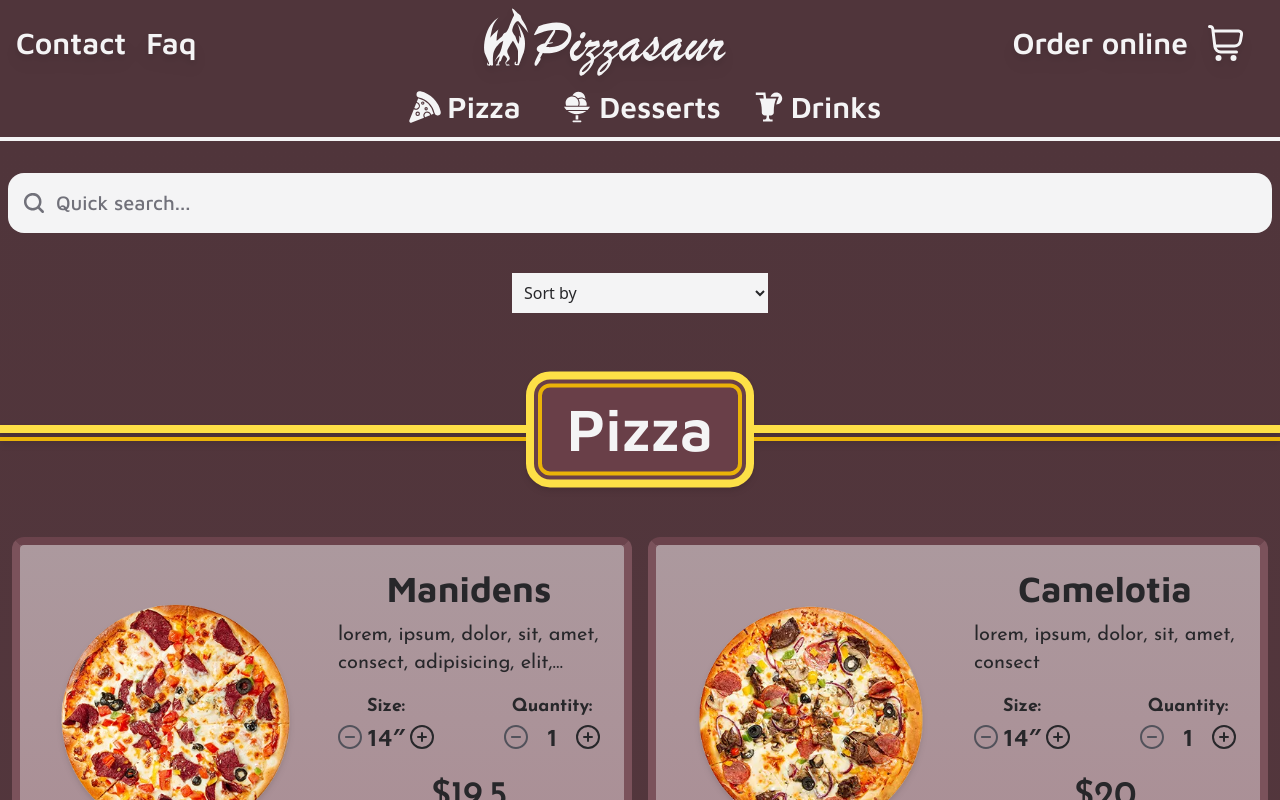
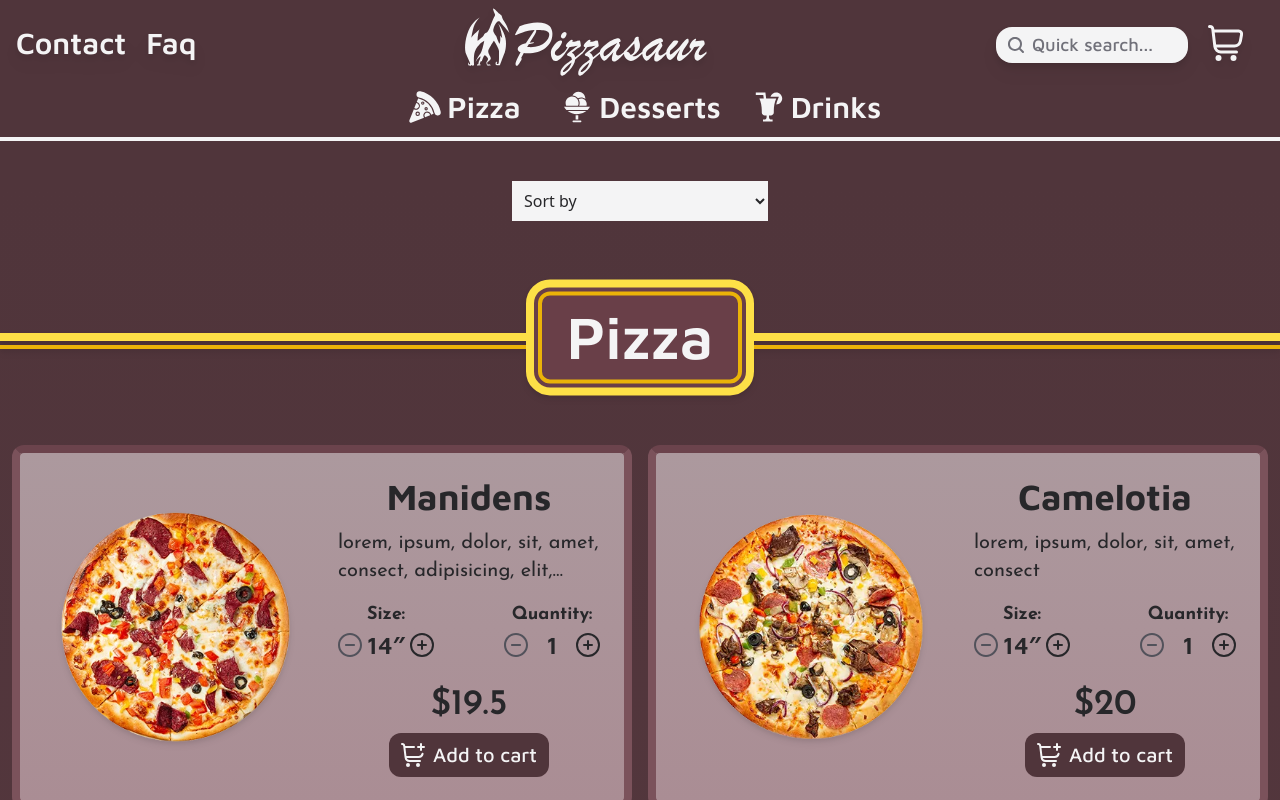
Before and after one commit to CryingEnder/pizzasaur, a React (Vite) app: page /menu in a window 1280 px wide. Shown: the top 800 px of the page. Built offline with nearby package versions, Linux system fonts and the light colour scheme.

Commit message:
Move search bar on the nav bar Search bar will appear on the navigation bar for tablets and bigger devices. They share the input value due to context.

```diff
--- a/src/components/Menu.jsx
+++ b/src/components/Menu.jsx
@@ -1,4 +1,4 @@
-import React, { useState, useEffect } from "react";
+import React, { useState, useEffect, useContext } from "react";
 import Item from "./common/Item";
 import MenuSection from "./MenuSection";
 import Search from "./Search";
@@ -6,15 +6,18 @@ import Sorting from "./Sorting";
 import pizzaArray from "./../services/fakePizzaService";
 import dessertsArray from "./../services/fakeDessertsService";
 import drinksArray from "./../services/fakeDrinksService";
+import { SearchContext } from "./context/SearchContext";
 
 function Menu(props) {
-  const [sortingMethod, setSortingMethod] = useState("");
   const [pizzas, setPizzas] = useState([]);
   const [allPizzas, setAllPizzas] = useState([]);
   const [desserts, setDesserts] = useState([]);
   const [allDesserts, setAllDesserts] = useState([]);
   const [drinks, setDrinks] = useState([]);
   const [allDrinks, setAllDrinks] = useState([]);
+
+  const [itemsFetched, setItemsFetched] = useState(false);
+  const { searchState, setSearchState } = useContext(SearchContext);
 
   function getItems() {
     setPizzas(pizzaArray);
@@ -92,64 +95,79 @@ function Menu(props) {
     }
 
     function setItemsState() {
-      setPizzas([...pizzasSorted]);
-      setDesserts([...dessertsSorted]);
-      setDrinks([...drinksSorted]);
+      setAllPizzas([...pizzasSorted]);
+      setAllDesserts([...dessertsSorted]);
+      setAllDrinks([...drinksSorted]);
     }
 
     if (selectOption === "asc") {
-      pizzasSorted = orderAscending(pizzas);
-      dessertsSorted = orderAscending(desserts);
-      drinksSorted = orderAscending(drinks);
+      pizzasSorted = orderAscending(allPizzas);
+      dessertsSorted = orderAscending(allDesserts);
+      drinksSorted = orderAscending(allDrinks);
       setItemsState();
     }
 
     if (selectOption === "desc") {
-      pizzasSorted = orderDescending(pizzas);
-      dessertsSorted = orderDescending(desserts);
-      drinksSorted = orderDescending(drinks);
+      pizzasSorted = orderDescending(allPizzas);
+      dessertsSorted = orderDescending(allDesserts);
+      drinksSorted = orderDescending(allDrinks);
       setItemsState();
     }
 
     if (selectOption === "low") {
-      pizzasSorted = orderFromLowToHigh(pizzas);
-      dessertsSorted = orderFromLowToHigh(desserts);
-      drinksSorted = orderFromLowToHigh(drinks);
+      pizzasSorted = orderFromLowToHigh(allPizzas);
+      dessertsSorted = orderFromLowToHigh(allDesserts);
+      drinksSorted = orderFromLowToHigh(allDrinks);
       setItemsState();
     }
 
     if (selectOption === "high") {
-      pizzasSorted = orderFromHighToLow(pizzas);
-      dessertsSorted = orderFromHighToLow(desserts);
-      drinksSorted = orderFromHighToLow(drinks);
+      pizzasSorted = orderFromHighToLow(allPizzas);
+      dessertsSorted = orderFromHighToLow(allDesserts);
+      drinksSorted = orderFromHighToLow(allDrinks);
       setItemsState();
     }
   }
 
-  function handleChange(e) {
-    const inputValue = e.target.value;
+  function handleSearch(e) {
+    let inputValue = "";
+    if (e.target) inputValue = e.target.value;
+    else inputValue = e;
+    setSearchState(inputValue);
+
     if (inputValue.length === 0) {
-      setPizzas(allPizzas);
-      setDesserts(allDesserts);
-      setDrinks(allDrinks);
-      orderBy(sortingMethod);
+      setPizzas([...allPizzas]);
+      setDesserts([...allDesserts]);
+      setDrinks([...allDrinks]);
     } else searchItems(inputValue);
   }
 
-  function handleSelect(e) {
-    const selectOption = e.target.value;
-    setSortingMethod(selectOption);
-    orderBy(selectOption);
+  function handleSort(e) {
+    let sortingOption = "";
+    if (e.target) sortingOption = e.target.value;
+    else sortingOption = e;
+    orderBy(sortingOption);
+    handleSearch(searchState);
   }
 
   useEffect(() => {
-    getItems();
-  }, []);
+    if (itemsFetched === false) getItems();
+    if (itemsFetched === true) handleSearch(searchState);
+    setItemsFetched(true);
+
+    return () => {
+      setSearchState("");
+    };
+  }, [searchState]);
 
   return (
     <main className="bg-gradient-to-b from-red-darker to-red-dark pb-16 tablet:pb-20 laptop:pb-24 desktop:pb-28">
-      <Search onChange={handleChange} />
-      <Sorting onChange={handleSelect} />
+      <Search
+        value={searchState}
+        stylesOut="tablet:hidden"
+        onChange={handleSearch}
+      />
+      <Sorting onChange={handleSort} />
       <MenuSection
         className={pizzas.length === 0 ? "hidden" : ""}
         id="pizza-section"
--- a/src/components/Navbar.jsx
+++ b/src/components/Navbar.jsx
@@ -1,9 +1,17 @@
-import React, { useState, useEffect, useRef, Fragment } from "react";
+import React, {
+  useState,
+  useEffect,
+  useContext,
+  useRef,
+  Fragment,
+} from "react";
 import { useLocation } from "react-router-dom";
 import Container from "./common/Container";
 import List from "./common/List";
 import Logo from "./common/Logo";
 import MenuList from "./MenuList";
+import Search from "./Search";
+import { SearchContext } from "./context/SearchContext";
 import { CartIcon, Cross, MenuButton } from "./common/Icons";
 
 function Navbar(props) {
@@ -13,6 +21,12 @@ function Navbar(props) {
   const notVisible = "hidden opacity-0";
   const [visibility, setVisibility] = useState(notVisible);
   const [currentLocation, setCurrentLocation] = useState(location.pathname);
+  const { searchState, setSearchState } = useContext(SearchContext);
+
+  function handleChange(e) {
+    const inputValue = e.target.value;
+    setSearchState(inputValue);
+  }
 
   function showMenu() {
     setVisibility(visible);
@@ -63,8 +77,22 @@ function Navbar(props) {
                 content: "Order online",
                 key: "orderonline",
                 link: "menu",
-                specialStyle: "hidden tablet:block tablet:mr-2 laptop:m-0",
+                specialStyle: `hidden ${
+                  currentLocation !== "/menu" ? "tablet:block" : ""
+                } tablet:mr-2 laptop:m-0`,
                 scrollUp: true,
+              },
+              {
+                content: (
+                  <Search
+                    value={searchState}
+                    onChange={handleChange}
+                    stylesOut={`hidden ${
+                      currentLocation === "/menu" ? "tablet:block" : ""
+                    }`}
+                  />
+                ),
+                key: "searchbox",
               },
               {
                 content: (
--- a/src/components/Search.jsx
+++ b/src/components/Search.jsx
@@ -1,8 +1,9 @@
-import React, { useRef, useState } from "react";
+import React, { useRef } from "react";
 import Container from "./common/Container";
 import { MagnifyingGlass } from "./common/Icons";
+import PropTypes from "prop-types";
 
-function Search({ ...props }) {
+function Search({ stylesOut, ...props }) {
   const ref = useRef(null);
 
   function focusInput() {
@@ -12,10 +13,11 @@ function Search({ ...props }) {
   return (
     <Container
       tag="div"
-      stylesIn="px-2 pt-8 flex flex-row items-center justify-center max-w-[16rem] relative"
+      stylesOut={stylesOut}
+      stylesIn="px-2 pt-8 tablet:p-0 flex flex-row items-center w-64 tablet:w-48 tablet:mt-1 justify-center relative"
     >
       <MagnifyingGlass
-        className="absolute left-6 fill-current text-zinc-500 w-5 cursor-text"
+        className="absolute left-6 tablet:left-3 w-5 tablet:w-4 fill-current text-zinc-500 cursor-text"
         onClick={focusInput}
       />
       <input
@@ -23,10 +25,18 @@ function Search({ ...props }) {
         ref={ref}
         type="text"
         placeholder="Quick search..."
-        className="bg-zinc-100 rounded-2xl font-ui font-medium text-zinc-800 w-full pl-12 pr-6 py-4 outline-none focus:bg-zinc-200 text-xl placeholder-zinc-500 placeholder:text-xl"
+        className="bg-zinc-100 rounded-2xl font-ui font-medium text-zinc-800 w-full pl-12 pr-2 py-4 text-xl tablet:text-lg tablet:py-1 tablet:pl-9 outline-none focus:bg-zinc-200 placeholder-zinc-500 placeholder:text-xl tablet:placeholder:text-lg"
       />
     </Container>
   );
 }
 
+Search.defaultTypes = {
+  stylesOut: "",
+};
+
+Search.propTypes = {
+  stylesOut: PropTypes.string,
+};
+
 export default Search;
--- /dev/null
+++ b/src/components/context/SearchContext.jsx
@@ -0,0 +1,14 @@
+import React, { useState, createContext } from "react";
+
+export const SearchContext = createContext();
+SearchContext.displayName = "SearchContext";
+
+export function SearchProvider({ children }) {
+  const [searchState, setSearchState] = useState("");
+
+  return (
+    <SearchContext.Provider value={{ searchState, setSearchState }}>
+      {children}
+    </SearchContext.Provider>
+  );
+}
--- a/src/main.jsx
+++ b/src/main.jsx
@@ -1,11 +1,14 @@
-import React from 'react'
-import ReactDOM from 'react-dom'
-import './index.css'
-import App from './App'
+import React from "react";
+import ReactDOM from "react-dom";
+import "./index.css";
+import App from "./App";
+import { SearchProvider } from "./components/context/SearchContext";
 
 ReactDOM.render(
   <React.StrictMode>
-    <App />
+    <SearchProvider>
+      <App />
+    </SearchProvider>
   </React.StrictMode>,
-  document.getElementById('root')
-)
+  document.getElementById("root")
+);
```
